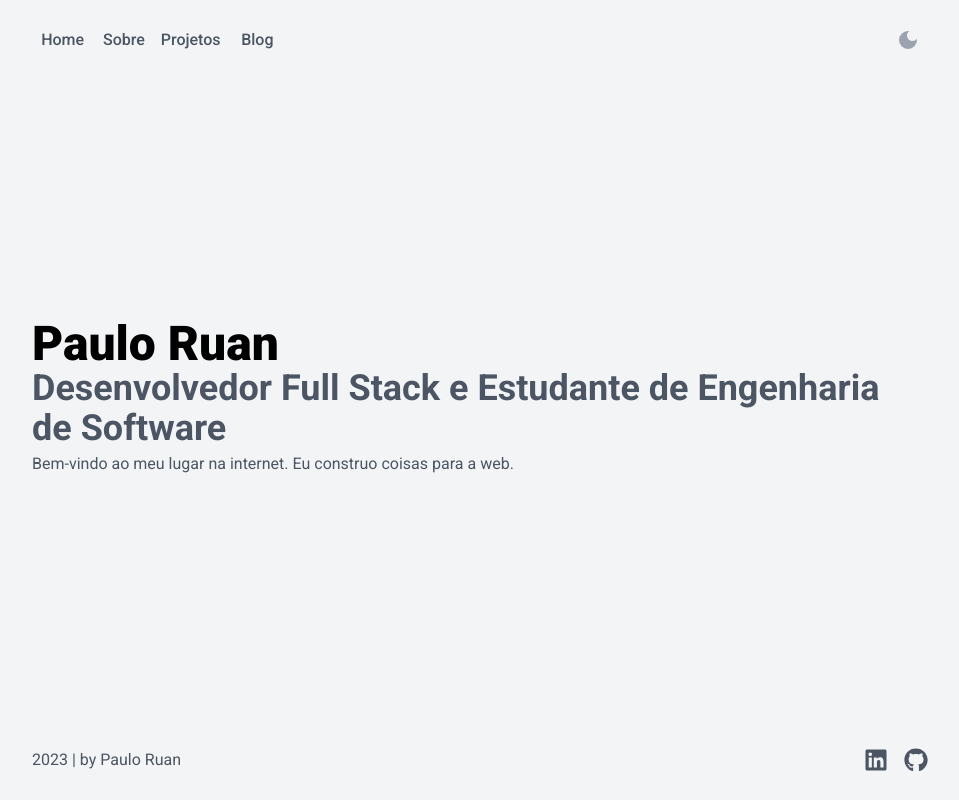
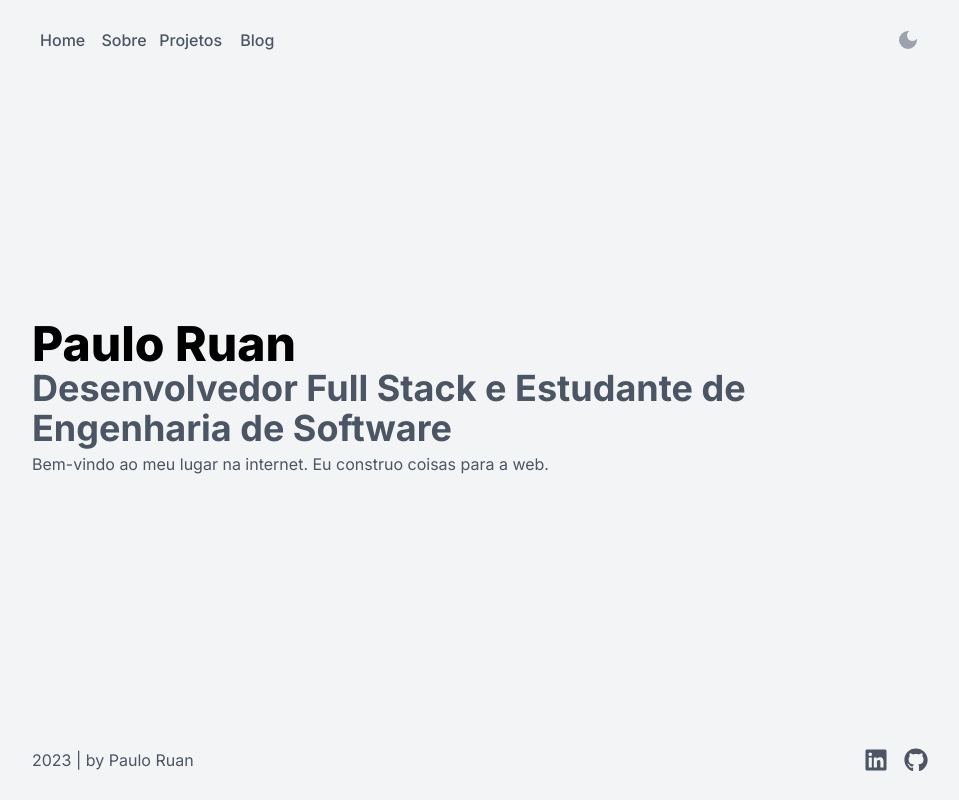
Before and after one commit to JamesWangDev/reactBlog, a Next.js app: page / in a window 1280 px wide. Shown: the whole page, without its empty margins (160-1119 px from the left). Built offline with nearby package versions, Linux system fonts and the light colour scheme.

Commit message:
refactor: changing the font `Roboto` to `Inter` and adding the color `cod-gray`

```diff
--- a/src/styles/globals.css
+++ b/src/styles/globals.css
@@ -1,4 +1,5 @@
-@import url("https://fonts.googleapis.com/css2?family=Roboto:ital,wght@0,100;0,300;0,400;0,500;0,700;0,900;1,100;1,300;1,400;1,500;1,700;1,900&family=Source+Code+Pro:ital,wght@0,200;0,300;0,400;0,500;0,600;0,700;0,800;0,900;1,200;1,300;1,400;1,500;1,600;1,700;1,800;1,900&display=swap");
+@import url('https://fonts.googleapis.com/css2?family=Inter:wght@100;200;300;400;500;600;700;800;900&family=Source+Code+Pro:ital,wght@0,200;0,300;0,400;0,500;0,600;0,700;0,800;0,900;1,200;1,300;1,400;1,500;1,600;1,700;1,800;1,900&display=swap');
+
 
 @tailwind base;
 @tailwind components;
--- a/tailwind.config.js
+++ b/tailwind.config.js
@@ -7,9 +7,24 @@ module.exports = {
     "./app/**/*.{js,ts,jsx,tsx}"
   ],
   theme: {
-    extend: {},
+    extend: {
+      colors: {
+        'cod-gray': {
+          '50': '#f7f7f7',
+          '100': '#e3e3e3',
+          '200': '#c8c8c8',
+          '300': '#a4a4a4',
+          '400': '#818181',
+          '500': '#666666',
+          '600': '#515151',
+          '700': '#434343',
+          '800': '#383838',
+          '900': '#121212',
+        },
+      },
+    },
     fontFamily: {
-      sans: ["Roboto", "sans-serif"],
+      sans: ["Inter", "sans-serif"],
       code: ["Source Code Pro", "monospace"]
     }
   },
```
